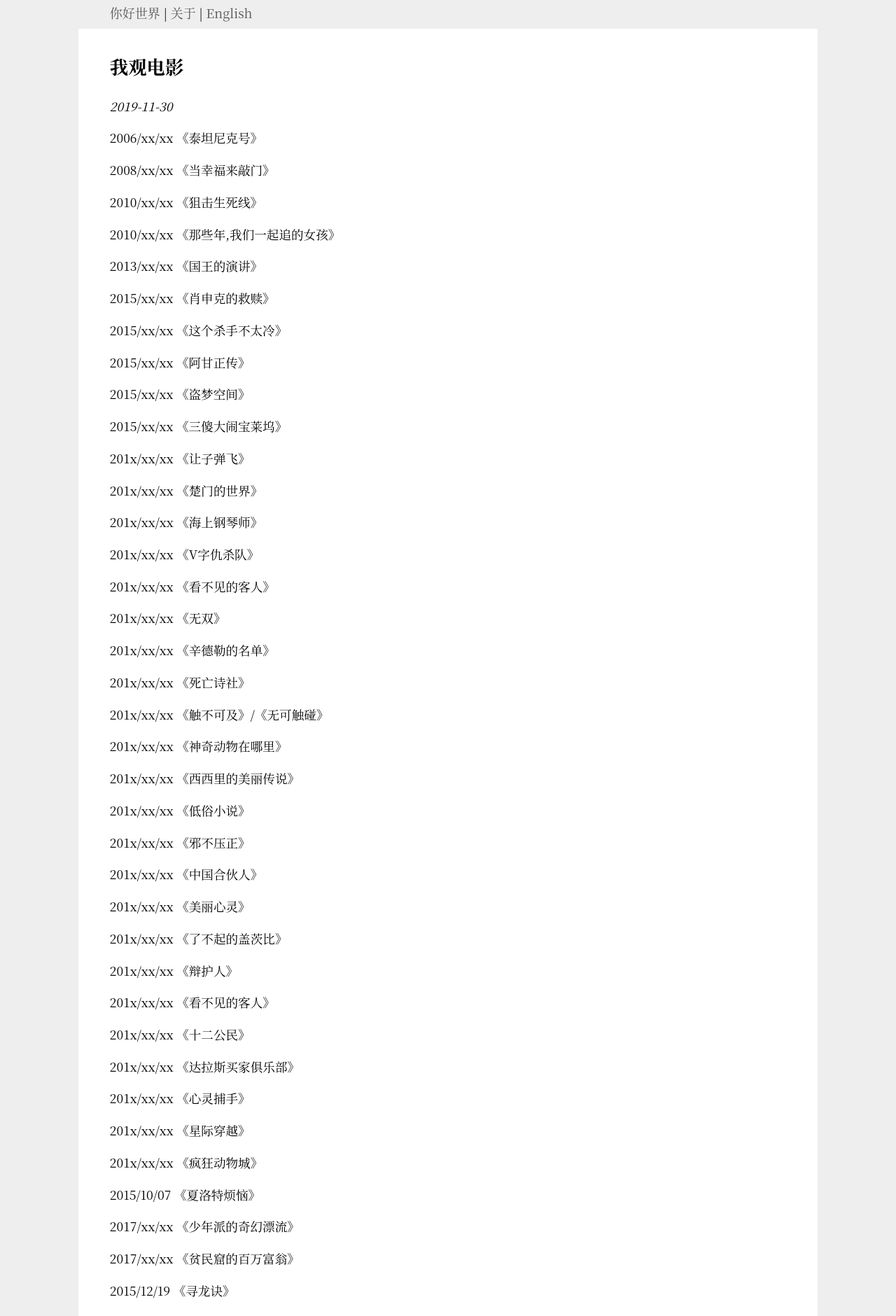
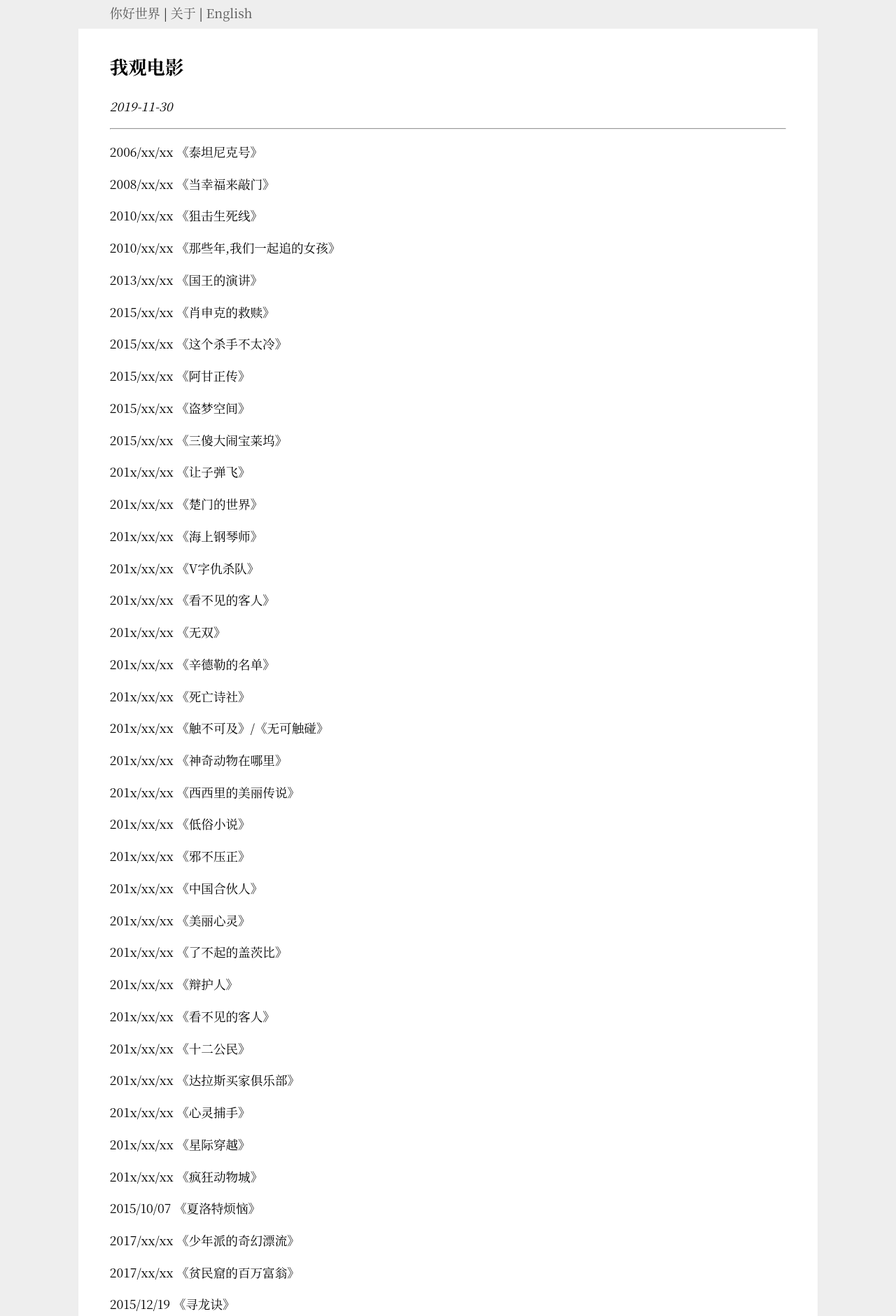
Before and after one commit to Haiyung/haiyung.github.io, a Jekyll site: the page built from _posts/2019-11-30-movies-records.md, in a window 1280 px wide. Shown: the top 1880 px of the page at 70% size. Built offline with Jekyll 4.4.1, drawn with Linux system fonts in a browser that asks for light colours.

Commit message:
update article

```diff
--- a/_posts/2019-11-30-movies-records.md
+++ b/_posts/2019-11-30-movies-records.md
@@ -1,10 +1,11 @@
 ---
 layout: post
 title: 我观电影
-date: 2019-11-30 01:00:00
 categories: cn
 tags: 文艺指北
 ---
+
+<hr>
 
 2006/xx/xx  《泰坦尼克号》
 
```
